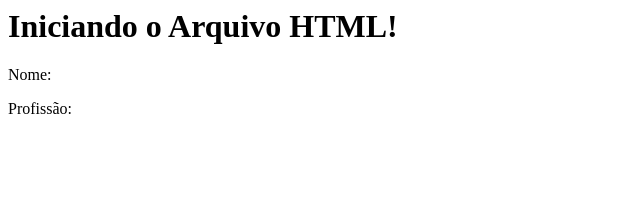
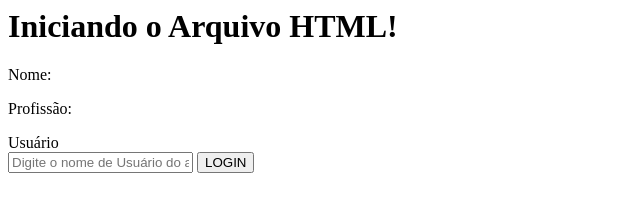
Before and after one commit to alecarlosjesus/exemplo-vj, a plain HTML site: page index.html in a window 1280 px wide. Shown: the whole page, without its empty margins (0-640 px from the left). Drawn offline with Linux system fonts and the light colour scheme.

Commit message:
adicionado o bloco de trabalho

```diff
--- a/index.html
+++ b/index.html
@@ -10,5 +10,13 @@
       <p>Nome: </p>
       <p>Profissão: </p>
     </div>
+
+<!-- AQUI COMEÇA O BLOCO DE TRABALHO-->
+  <div>
+    <label for="">Usuário</label><br>
+    <input type="text" placeholder="Digite o nome de Usuário do among us online">
+    <button>LOGIN</button>
+    </div>
+
   </body>
 </html>
```
